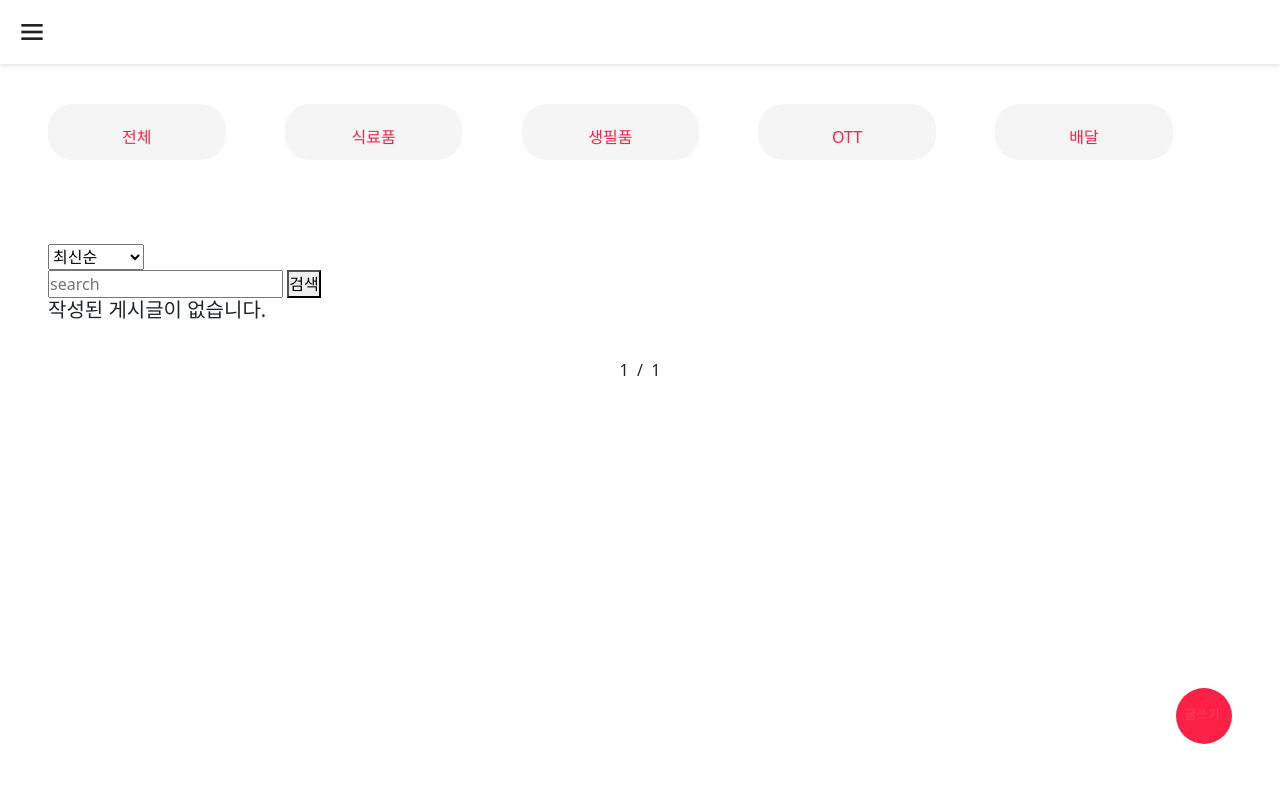
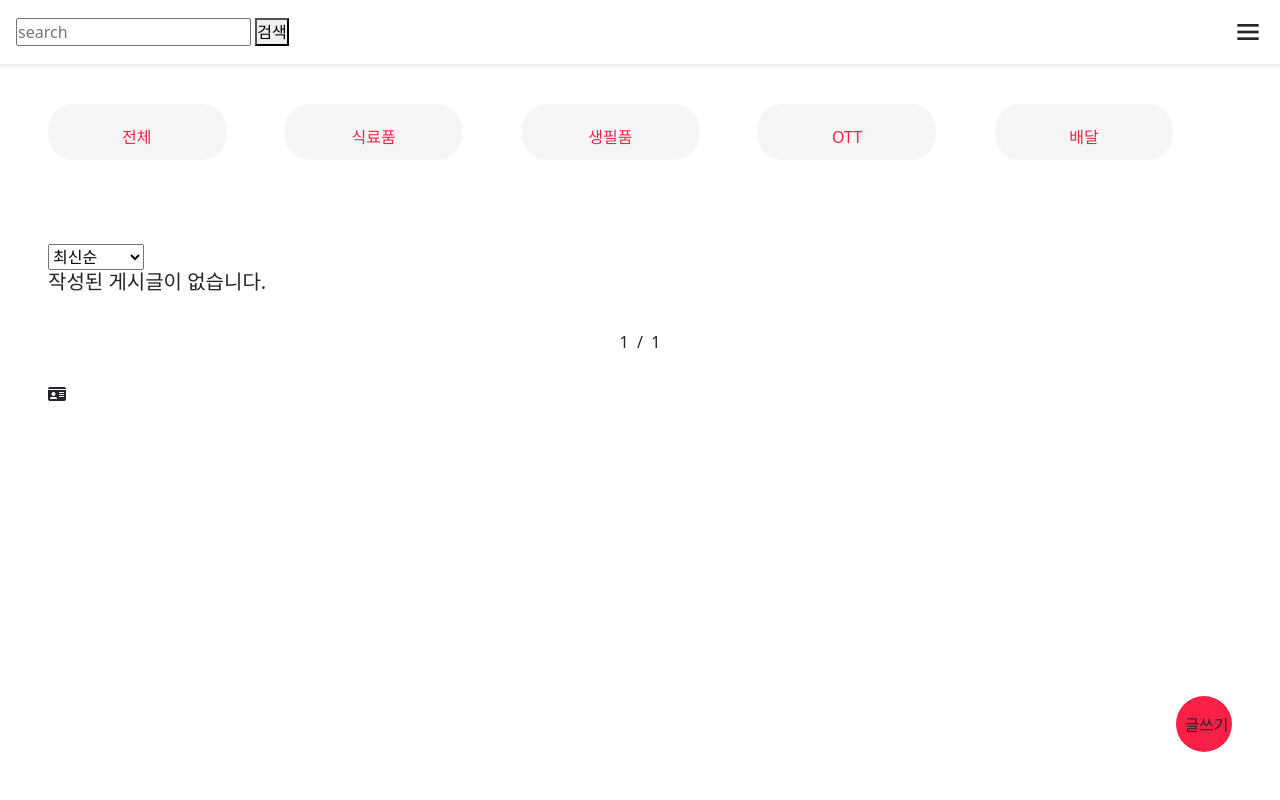
Before and after one commit to 21720819/BT, a Django app: page /buy/ in a window 1280 px wide. Run offline with Django 4.2, Linux system fonts and the light colour scheme; data that the repository does not hold is empty; some libraries are stand-ins or nearby versions.

Commit message:
1011 김재현

```diff
--- a/static/style.css
+++ b/static/style.css
@@ -1295,10 +1295,8 @@ i {
 
 .write_font {
   position: absolute;
-  color: var(--white-color);
   top: 30%;
   left: 15%;
-  font-size: 0.8rem;
 }
 
 .write_btn:hover {
@@ -1370,24 +1368,6 @@ i {
   bottom: -1rem;
 }
 
-/* ==== 깜박이는 효과 =====*/
-.blinking{
-  -webkit-animation:blink 0.8s ease-in-out infinite alternate;
-  -moz-animation:blink 0.8s ease-in-out infinite alternate;
-  animation:blink 0.8s ease-in-out infinite alternate;
-}
-@-webkit-keyframes blink{
-  0% {opacity:0;}
-  100% {opacity:1;}
-}
-@-moz-keyframes blink{
-  0% {opacity:0;}
-  100% {opacity:1;}
-}
-@keyframes blink{
-  0% {opacity:0;}
-  100% {opacity:1;}
-}
 
 /* --------like button----- */
 
--- a/templates/buy/home.html
+++ b/templates/buy/home.html
@@ -1,6 +1,3 @@
-<!-- slidebar Bootstrap CSS -->
-<link rel="stylesheet" href="https://stackpath.bootstrapcdn.com/bootstrap/4.3.1/css/bootstrap.min.css" integrity="sha384-ggOyR0iXCbMQv3Xipma34MD+dH/1fQ784/j6cY/iJTQUOhcWr7x9JvoRxT2MZw1T" crossorigin="anonymous">
-
 {% extends 'nav.html' %}
 
 {% block content %}
@@ -33,16 +30,11 @@
       <option class="sort-likes" value="?sort=likes">좋아요순</option>
       <option class="sort-likes" value="?sort=lowprice">낮은가격순</option>
       <option class="sort-likes" value="?sort=highprice">높은가격순</option>
-
     </select>
     <!-- 정렬 -->
 
     <!-- 검색창 -->
-    <form action="" method="GET">
-      {% csrf_token %}
-      <input type="text" placeholder="search" name="q">
-      <button type="submit">검색</button>
-    </form>
+
   </div>
 
  <!-- 검색창 -->
@@ -83,6 +75,7 @@
   {% endfor %}
     </div>
   </div>
+
   {% else %}
   <!-- 출력할 게시글이 없을때  -->
   {% if q %}
@@ -125,10 +118,9 @@
   <div class="wirte_btn_container">
     <input id="fabCheckbox" type="checkbox" class="write_checkbox" />
     <label class="write_btn" for="fabCheckbox">
-      <span class="write_font blinking">글쓰기</span>
+      <span class="write_font">글쓰기</span>
     </label>
     <div class="write_btn_wheel">
-
       <a class="fab-action fab-action-1" href="{% url 'buyCreate' %}">
         <span class="write_wheel_font">배달</span>
       </a>
@@ -145,5 +137,9 @@
     </div>
   </div>
 
+  <div>
+    <i class="fa fa-id-card" aria-hidden="true"></i>
+  </div>
+
 </div>
 {% endblock %}
--- a/templates/nav.html
+++ b/templates/nav.html
@@ -17,6 +17,12 @@
 
 <body class="font_change">
     <header class="header">
+        <form action="" method="GET">
+            {% csrf_token %}
+            <input type="text" placeholder="search" name="q">
+            <button type="submit">검색</button>
+        </form>
+
         <a href="#" class="header__logo">BuyTogether</a>
 
         <i class='bx bx-menu header__toggle' id="header-toggle"></i>
@@ -85,6 +91,8 @@
 
     <!-- IONICONS 아이콘 js -->
     <script src="https://unpkg.com/ionicons@5.2.3/dist/ionicons.js"></script>
+    <!-- fontawesome 아이콘 js -->
+    <script src="https://kit.fontawesome.com/a25b3eb21e.js" crossorigin="anonymous"></script>
 
     <!-- navbar js -->
     <script>
@@ -115,5 +123,7 @@
         navLink.forEach(n => n.addEventListener('click', linkAction));
     </script>
 
+
+
     </body>
 </html>
```
